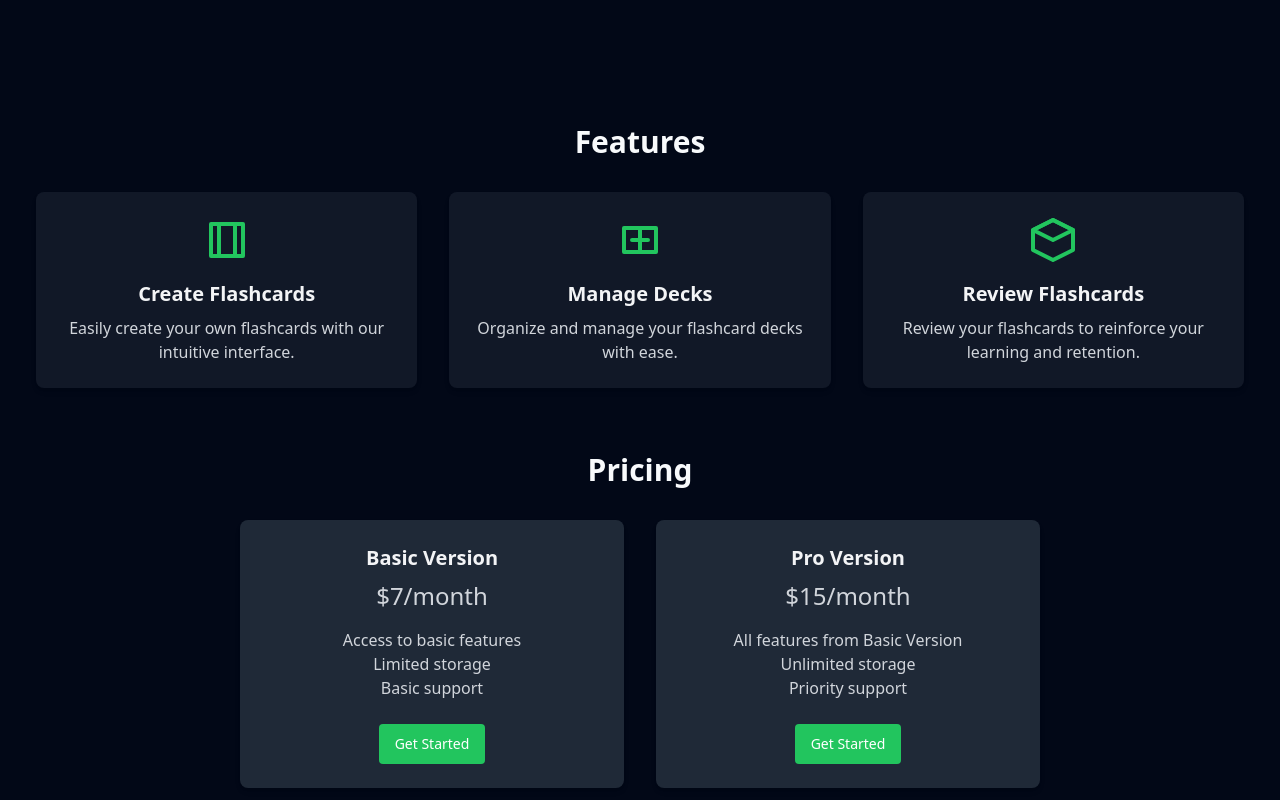
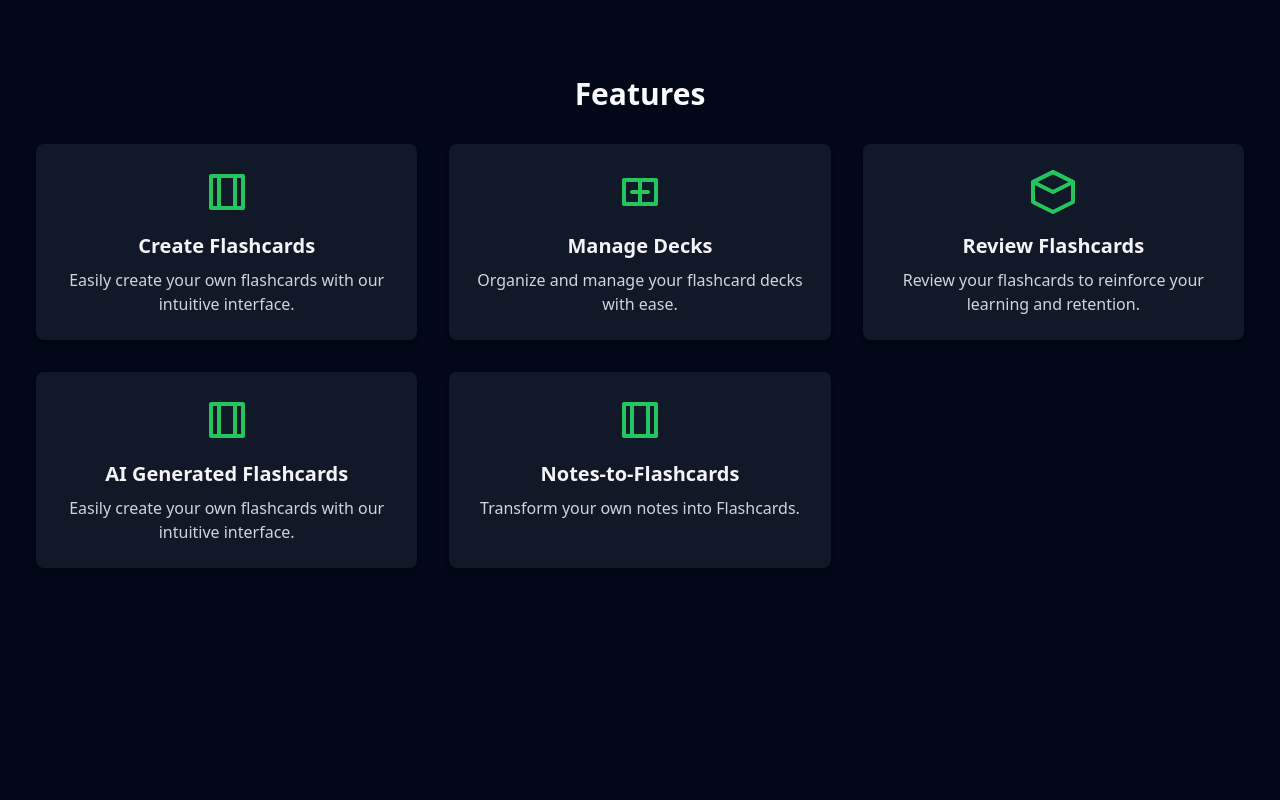
Before and after one commit to abdelghaniBensalih/AI-Flashcards, a Next.js app in the folder client/: page / in a window 1280 px wide. Shown: the part 760-1560 px from the top of the page. Built offline with nearby package versions, Linux system fonts and the light colour scheme; no server answers.

Commit message:
added more features

```diff
--- a/client/app/page.tsx
+++ b/client/app/page.tsx
@@ -43,6 +43,7 @@ export default function Home() {
 
   return (
     <div className="relative min-h-screen">
+
       <nav className="absolute top-0 left-0 right-0 flex items-center justify-between p-4">
         {/* Top-left logo and title */}
       <div className="absolute top-4 left-4 flex items-center space-x-2">
@@ -114,7 +115,7 @@ export default function Home() {
       </div>
 
       {/* Features section */}
-      <div id="features" className="mt-16 px-4">
+      <div id="features" className="flex flex-col items-center min-h-screen text-center p-4">
         <h2 className="text-3xl font-bold mb-8 text-center">Features</h2>
         <div className="grid grid-cols-1 md:grid-cols-2 lg:grid-cols-3 gap-8">
           {/* Feature cards */}
@@ -181,11 +182,54 @@ export default function Home() {
               Review your flashcards to reinforce your learning and retention.
             </p>
           </div>
+          <div className="flex flex-col items-center text-center bg-slate-90 dark:bg-gray-900 shadow-md rounded-lg p-6 hover:shadow-lg transition-shadow duration-300">
+            <svg
+              className="w-12 h-12 text-green-500 mb-4"
+              xmlns="http://www.w3.org/2000/svg"
+              viewBox="0 0 24 24"
+              fill="none"
+              stroke="currentColor"
+              strokeWidth="2"
+              strokeLinecap="round"
+              strokeLinejoin="round"
+            >
+              <path d="M4 4h16v16H4z" />
+              <path d="M8 4v16M16 4v16" />
+            </svg>
+            <h3 className="text-xl font-semibold mb-2 text-gray-900 dark:text-gray-100">
+              AI Generated Flashcards
+            </h3>
+            <p className="text-gray-600 dark:text-gray-300">
+              Easily create your own flashcards with our intuitive interface.
+            </p>
+          </div>
+          <div className="flex flex-col items-center text-center bg-slate-90 dark:bg-gray-900 shadow-md rounded-lg p-6 hover:shadow-lg transition-shadow duration-300">
+            <svg
+              className="w-12 h-12 text-green-500 mb-4"
+              xmlns="http://www.w3.org/2000/svg"
+              viewBox="0 0 24 24"
+              fill="none"
+              stroke="currentColor"
+              strokeWidth="2"
+              strokeLinecap="round"
+              strokeLinejoin="round"
+            >
+              <path d="M4 4h16v16H4z" />
+              <path d="M8 4v16M16 4v16" />
+            </svg>
+            <h3 className="text-xl font-semibold mb-2 text-gray-900 dark:text-gray-100">
+              Notes-to-Flashcards
+            </h3>
+            <p className="text-gray-600 dark:text-gray-300">
+              Transform your own notes into Flashcards.
+            </p>
+          </div>
+
         </div>
       </div>
 
       {/* Pricing section */}
-      <div id="pricing" className="mt-16 px-4">
+      <div id="pricing" className="flex flex-col items-center justify-center min-h-screen text-center p-4">
         <h2 className="text-3xl font-bold mb-8 text-center">Pricing</h2>
         <div className="flex flex-col sm:flex-row justify-center items-center gap-8">
           <div className="flex-1 max-w-sm flex flex-col items-center bg-gray-50 dark:bg-gray-800 shadow-md rounded-lg p-6 text-center hover:shadow-lg transition-shadow duration-300">
```
